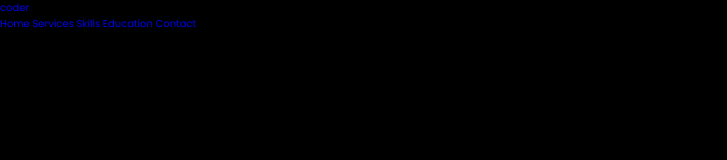
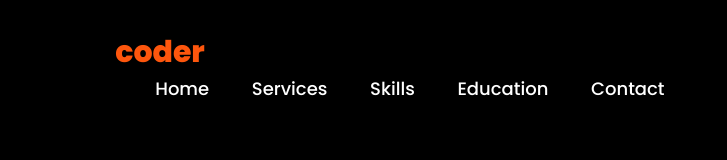
Before and after one commit to arifhussain1313/portfolio, a plain HTML site: page index.html in a window 1280 px wide. Shown: the whole page, without its empty margins (0-727 px from the left). Drawn offline with Linux system fonts and the light colour scheme.

Commit message:
changed the CSS of code
have fix the CSS problems

```diff
--- a/index.html
+++ b/index.html
@@ -11,9 +11,9 @@
     <header class="header">
         <a href="#" class="logo">coder</a>
 
-
-        <nav class="navbar">
-            <a href="#home">Home</a>
+        <i class="fa-solid fa-bars" id="menu-icon"></i>
+        <nav class="navbar1">
+            <a href="#home" class="active">Home</a>
             <a href="#services">Services</a>
             <a href="#skills">Skills</a>
             <a href="#education">Education</a>
--- a/style.css
+++ b/style.css
@@ -30,3 +30,43 @@ html::-webkit-scrollbar{
 html::-webkit-scrollbar-thumb{
     background: var(--main-color);
 }
+.header{
+    position: fixed;
+    top: 0;
+    left: 0;
+    width: 100%;
+    padding: 3rem 9%;
+    background-color: rgba(0, 0, 0, 0.7);
+    filter: drop-shadow(10px);
+    justify-content: space-between;
+    align-items: center;
+    z-index: 100;
+}
+.logo{
+    font-size: 3rem;
+    color: var(--main-color);
+    font-weight: 800;cursor: pointer;
+    transition: 0.5s ease;
+}
+.logo:hover{
+    transform: scale(1.1);
+    box-shadow: 0 0 25px 0 var(--main-color);
+}
+.navbar1 a{
+    font-size: 1.8rem;
+    color: var(--text-color);
+    margin-left: 4rem;
+    font-weight: 500;
+    transition: 0.3s ease;
+    border-bottom:3px solid transparent;
+}
+.navbar1 a:hover
+.navbar1 a.active{
+    color: var(--main-color);
+    border-bottom: 3px solid var(--main-color);
+}
+#menu-icon{
+    font-size: 3.6rem;
+    color: var(--main-color);
+    display: none;
+}
```
